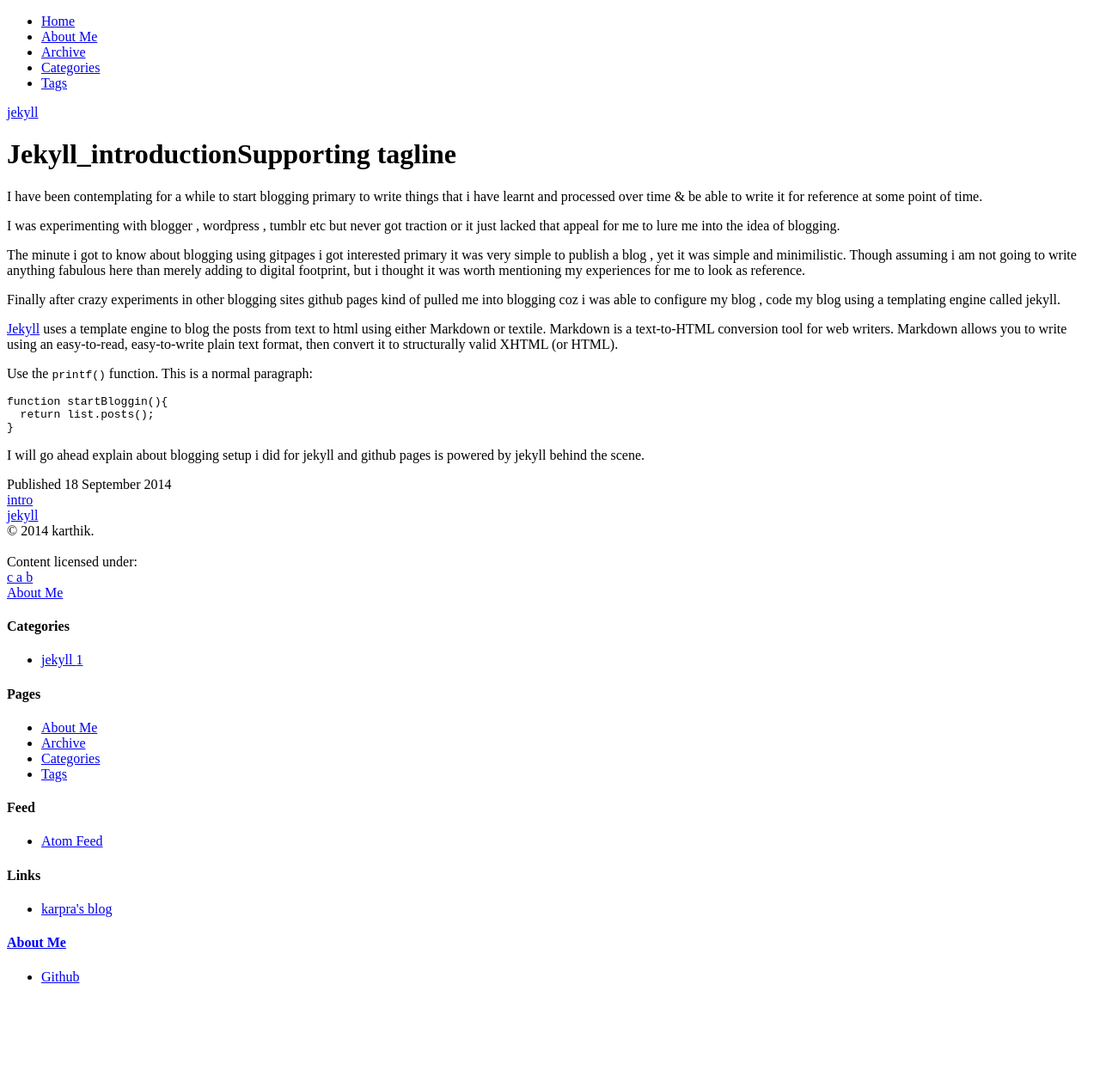
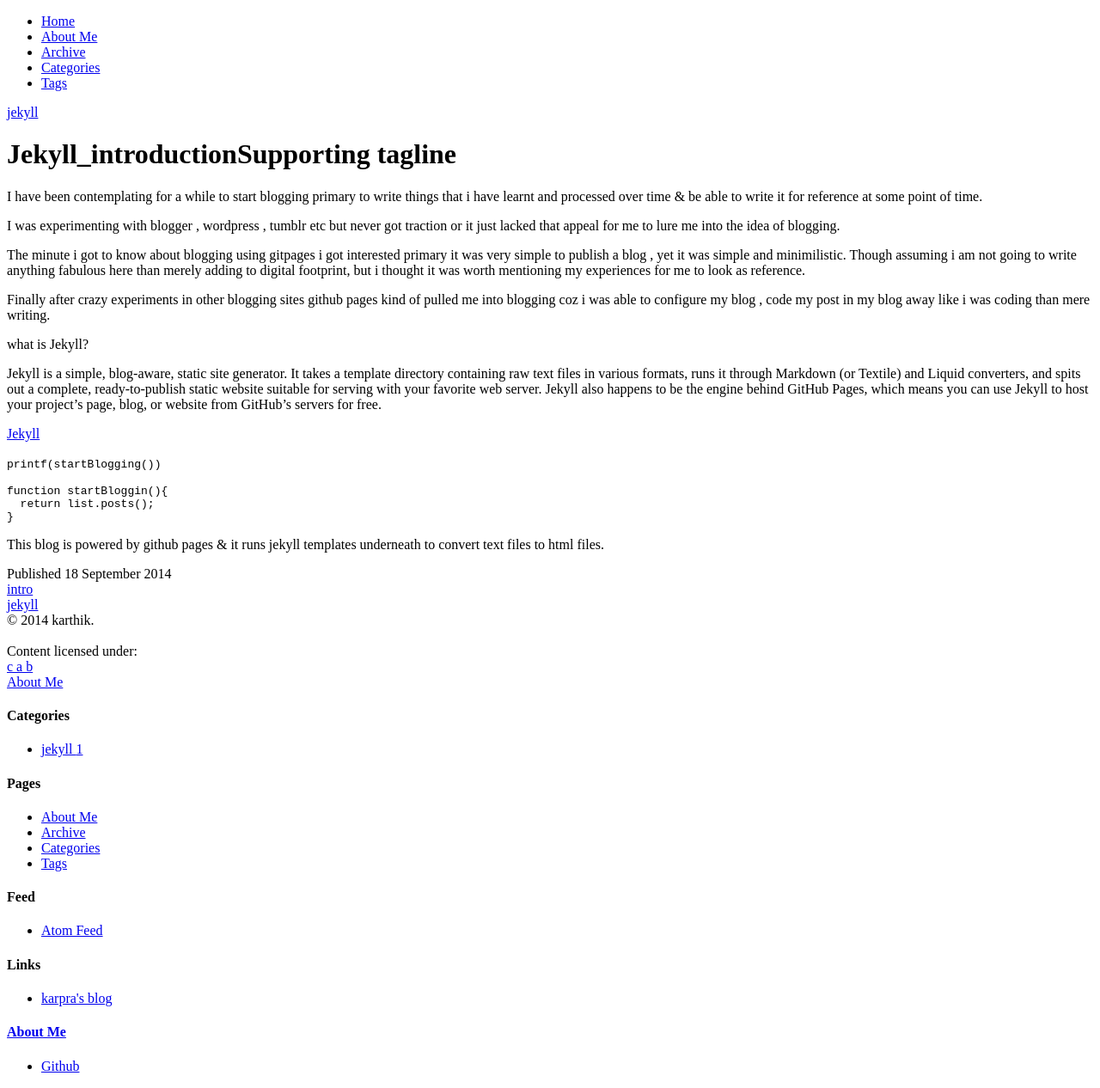
Before and after one commit to karpra/karpra.github.io, a Jekyll site: the page built from _posts/2014-9-18-jekyll_introduction.md, in a window 1280 px wide. Shown: the whole page at 86% size. Built offline with Jekyll 4.4.1, drawn with Linux system fonts in a browser that asks for light colours; nearby versions of some CDN libraries; library files that are not in the unit come from our copies; before the commit the page ends 1162 px from its top, so only the background shows below that.

Commit message:
Update 2014-9-18-jekyll_introduction.md

```diff
--- a/_posts/2014-9-18-jekyll_introduction.md
+++ b/_posts/2014-9-18-jekyll_introduction.md
@@ -16,16 +16,20 @@ blog , yet it was  simple and minimilistic. Though assuming i am not going to wr
 merely adding to digital footprint, but i thought it was worth mentioning my experiences for me to look as reference.
 
 Finally after crazy experiments in other blogging sites github pages kind of pulled me into blogging coz i was able
-to configure my blog , code my blog using a templating engine called jekyll.
+to configure my blog , code my post in my blog away like i was coding than mere writing.
 
-[Jekyll](http://jekyllrb.com/) uses a template engine to blog the posts from text to html using either Markdown or textile.
-Markdown is a text-to-HTML conversion tool for web writers. Markdown allows you to write using an easy-to-read, easy-to-write plain text format, then convert it to structurally valid XHTML (or HTML).
+what is Jekyll?
 
-Use the `printf()` function.
-This is a normal paragraph:
+Jekyll is a simple, blog-aware, static site generator. It takes a template directory containing raw text files in various formats, runs it through Markdown (or Textile) and Liquid converters, and spits out a complete, ready-to-publish static website suitable for serving with your favorite web server. Jekyll also happens to be the engine behind GitHub Pages, which means you can use Jekyll to host your project’s page, blog, or website from GitHub’s servers for free.
+
+[Jekyll](http://jekyllrb.com/)
+
+
+`printf(startBlogging())`
+
 
     function startBloggin(){
       return list.posts();
     }
 
-I will go ahead explain about blogging setup i did for jekyll and github pages is powered by jekyll behind the scene.
+This blog is powered by github pages & it runs jekyll templates underneath to convert text files to html files.
```
